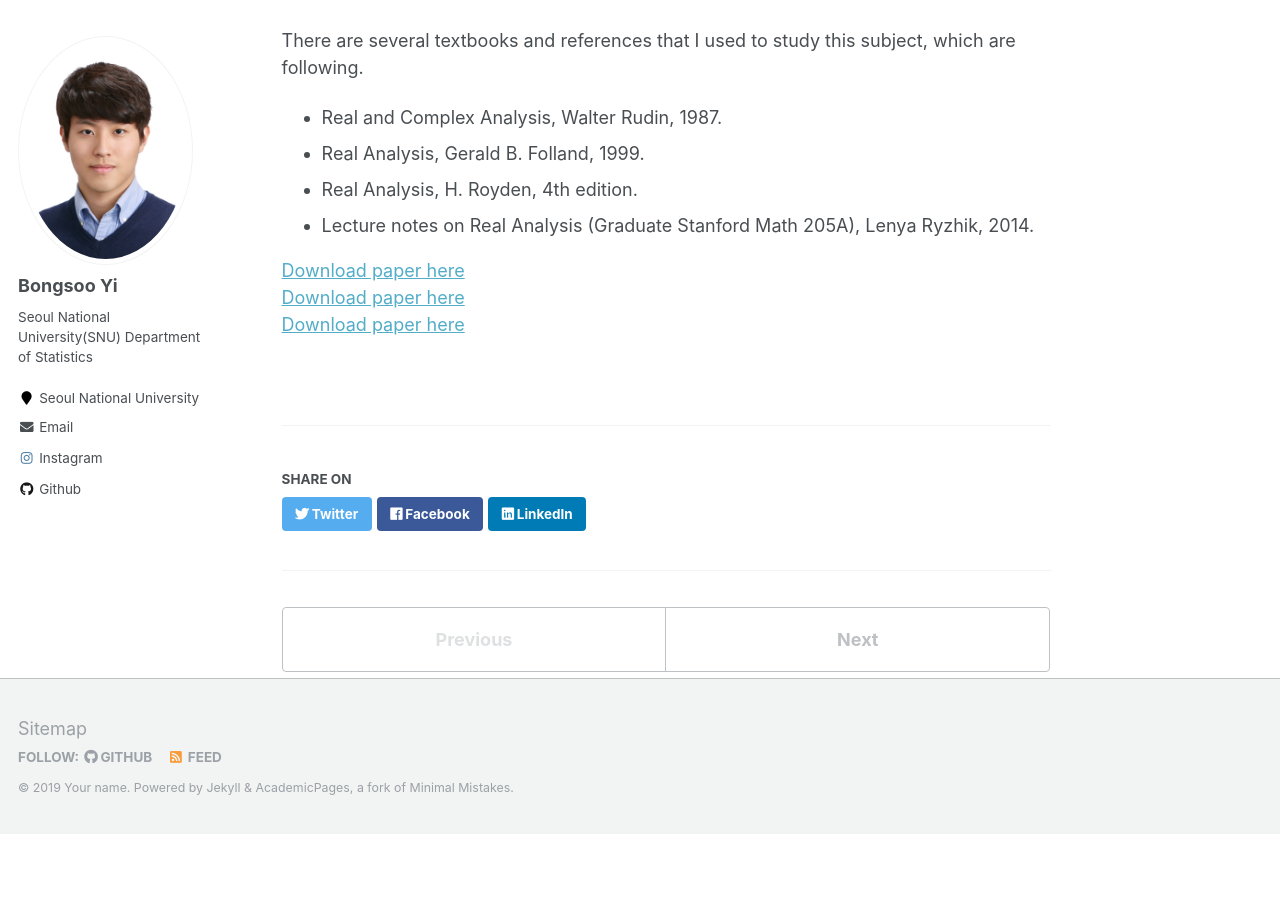
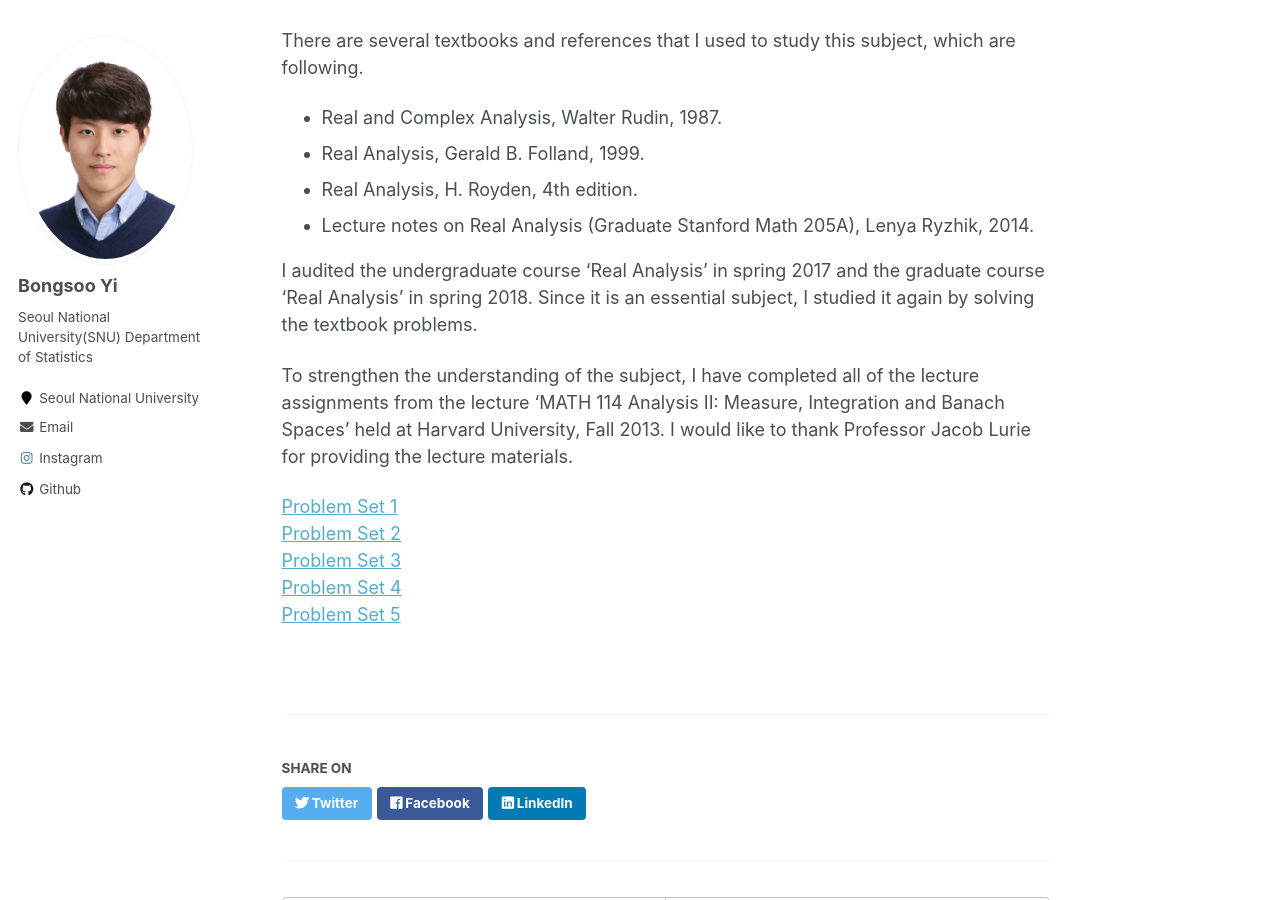
Before and after one commit to austinyi/austinyi.github.io, a Jekyll site: the page built from _publications/2018-10-03-realanalysis.md, in a window 1280 px wide and 900 px high, scrolled down 292 px. Built offline with Jekyll 4.4.1, drawn with Linux system fonts in a browser that asks for light colours; before the commit the page ends 1126 px from its top, so only the background shows below that.

Commit message:
Update 2018-10-03-realanalysis.md

```diff
--- a/_publications/2018-10-03-realanalysis.md
+++ b/_publications/2018-10-03-realanalysis.md
@@ -16,8 +16,13 @@ There are several textbooks and references that I used to study this subject, wh
 * Real Analysis, H. Royden, 4th edition.
 * Lecture notes on Real Analysis (Graduate Stanford Math 205A), Lenya Ryzhik, 2014.
 
+I audited the undergraduate course 'Real Analysis' in spring 2017 and the graduate course 'Real Analysis' in spring 2018. Since it is an essential subject, I studied it again by solving the textbook problems.
+
+To strengthen the understanding of the subject, I have completed all of the lecture assignments from the lecture 'MATH 114 Analysis II: Measure, Integration and Banach Spaces' held at Harvard University, Fall 2013. I would like to thank Professor Jacob Lurie for providing the lecture materials.
 
 
-[Download paper here](http://austinyi.github.io/files/paper2.pdf)
-[Download paper here](http://austinyi.github.io/files/paper1.pdf)
-[Download paper here](http://austinyi.github.io/files/paper3.pdf)
+[Problem Set 1](http://austinyi.github.io/files/paper2.pdf)
+[Problem Set 2](http://austinyi.github.io/files/paper2.pdf)
+[Problem Set 3](http://austinyi.github.io/files/paper2.pdf)
+[Problem Set 4](http://austinyi.github.io/files/paper2.pdf)
+[Problem Set 5](http://austinyi.github.io/files/paper2.pdf)
```
